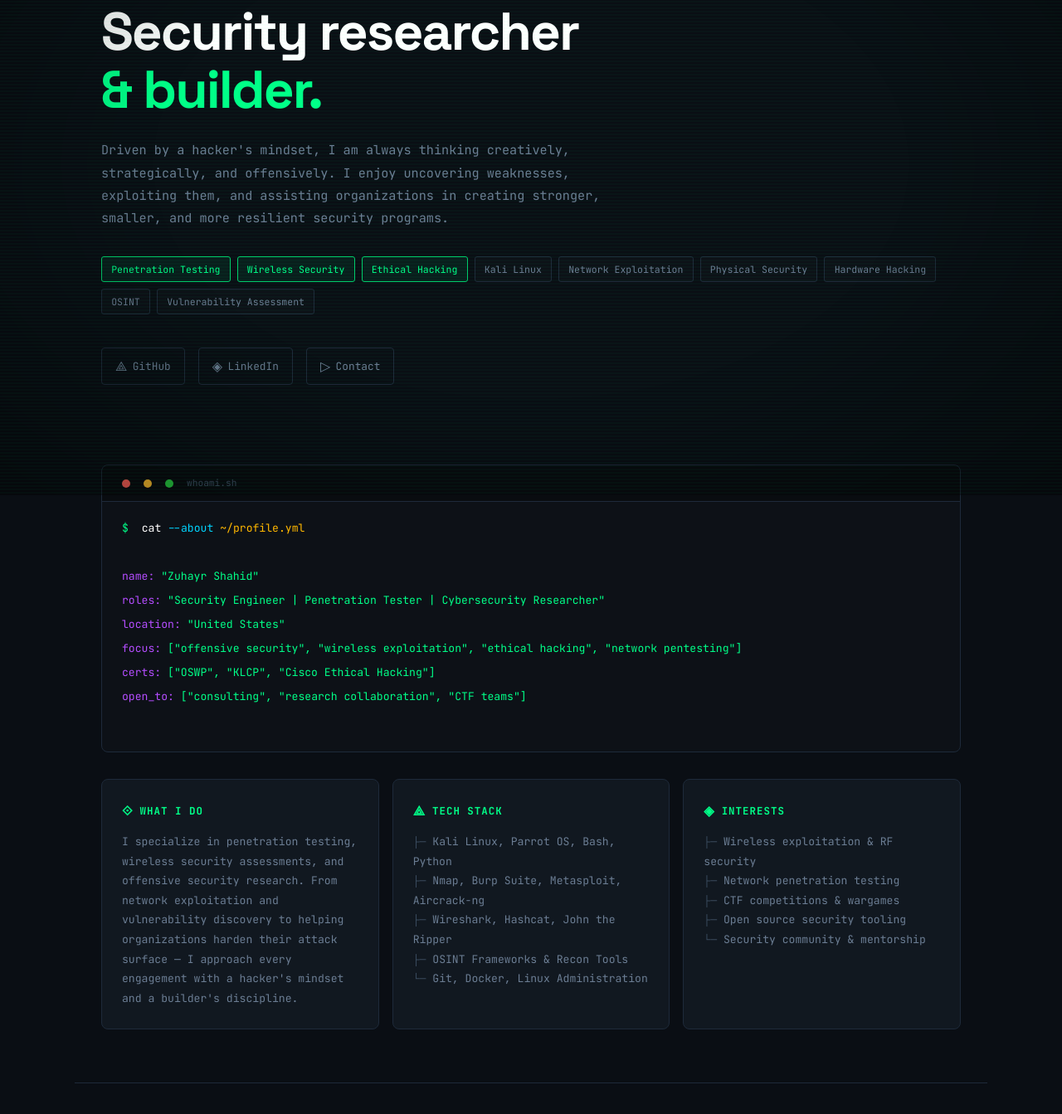
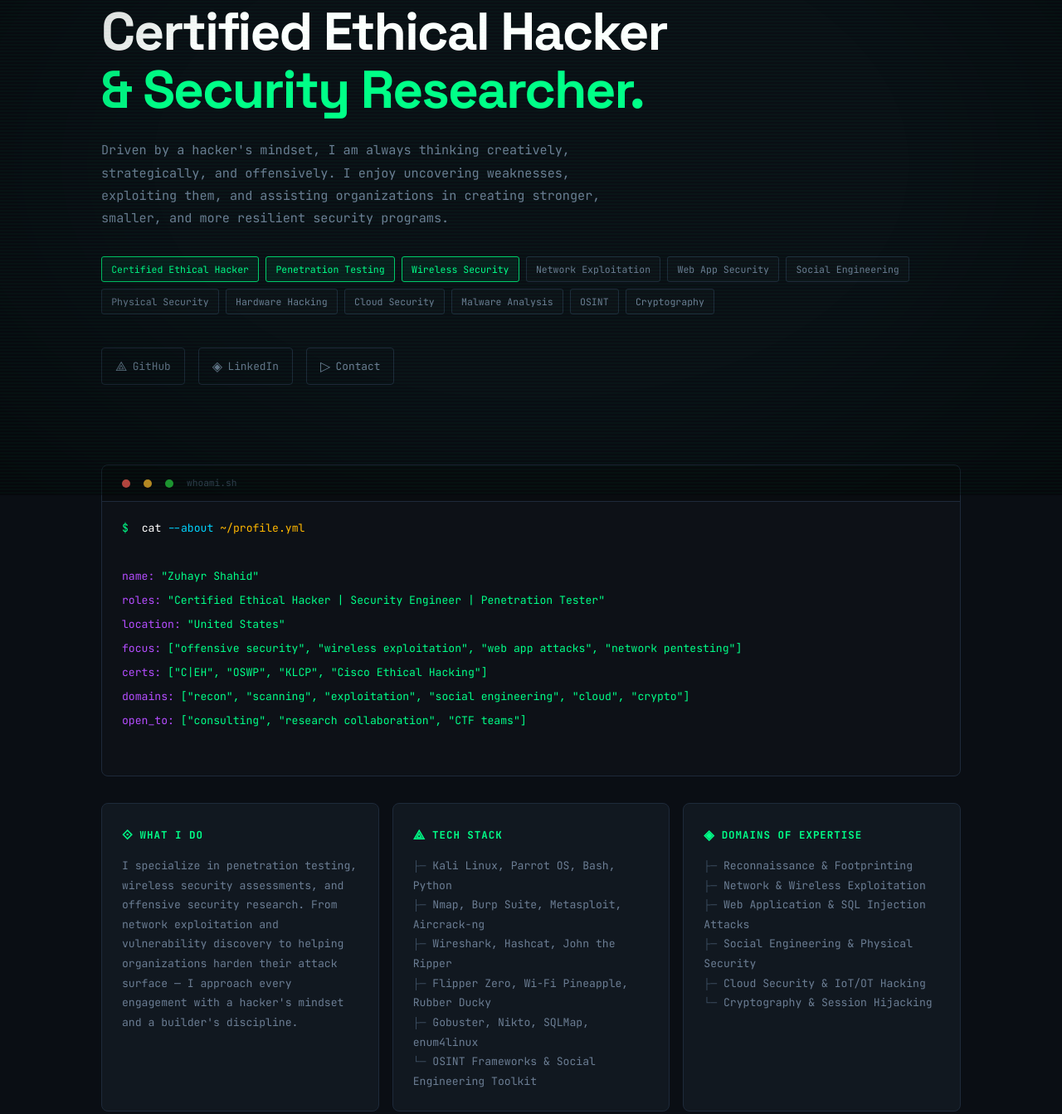
Before and after one commit to ZMsec-exe/ZuhayrShahid.github.io-, a plain HTML site: page index.html in a window 1280 px wide. Shown: the part 203-1546 px from the top of the page at 83% size. Drawn offline with Linux system fonts and the light colour scheme.

Commit message:
Update index.html

```diff
--- a/index.html
+++ b/index.html
@@ -3,7 +3,7 @@
 <head>
     <meta charset="UTF-8">
     <meta name="viewport" content="width=device-width, initial-scale=1.0">
-    <title>// Zuhayr Shahid — Cybersecurity Researcher</title>
+    <title>// Zuhayr Shahid — Certified Ethical Hacker &amp; Security Researcher</title>
     <link rel="preconnect" href="https://fonts.googleapis.com">
     <link href="https://fonts.googleapis.com/css2?family=JetBrains+Mono:wght@300;400;500;600;700&family=IBM+Plex+Mono:wght@300;400;500;600&family=Space+Grotesk:wght@400;500;600;700&display=swap" rel="stylesheet">
     <style>
@@ -834,22 +834,25 @@
                 Available for consulting &amp; collaboration
             </div>
 
-            <h1>Security researcher<br><span class="accent">&amp; builder.</span></h1>
+            <h1>Certified Ethical Hacker<br><span class="accent">& Security Researcher.</span></h1>
 
             <p class="hero-bio">
                 Driven by a hacker's mindset, I am always thinking creatively, strategically, and offensively. I enjoy uncovering weaknesses, exploiting them, and assisting organizations in creating stronger, smaller, and more resilient security programs.
             </p>
 
-            <div class="hero-tags">
+           <div class="hero-tags">
+                <span class="tag highlight">Certified Ethical Hacker</span>
                 <span class="tag highlight">Penetration Testing</span>
                 <span class="tag highlight">Wireless Security</span>
-                <span class="tag highlight">Ethical Hacking</span>
-                <span class="tag">Kali Linux</span>
                 <span class="tag">Network Exploitation</span>
+                <span class="tag">Web App Security</span>
+                <span class="tag">Social Engineering</span>
                 <span class="tag">Physical Security</span>
                 <span class="tag">Hardware Hacking</span>
+                <span class="tag">Cloud Security</span>
+                <span class="tag">Malware Analysis</span>
                 <span class="tag">OSINT</span>
-                <span class="tag">Vulnerability Assessment</span>
+                <span class="tag">Cryptography</span>
             </div>
 
             <div class="hero-links">
@@ -876,10 +879,11 @@
                 <div class="line"><span class="prompt-char">$</span> <span class="cmd">cat</span> <span class="flag">--about</span> <span class="string">~/profile.yml</span></div>
                 <div class="line">&nbsp;</div>
                 <div class="line"><span class="key">name:</span> <span class="val">"Zuhayr Shahid"</span></div>
-                <div class="line"><span class="key">roles:</span> <span class="val">"Security Engineer | Penetration Tester | Cybersecurity Researcher"</span></div>
+                <div class="line"><span class="key">roles:</span> <span class="val">"Certified Ethical Hacker | Security Engineer | Penetration Tester"</span></div>
                 <div class="line"><span class="key">location:</span> <span class="val">"United States"</span></div>
-                <div class="line"><span class="key">focus:</span> <span class="val">["offensive security", "wireless exploitation", "ethical hacking", "network pentesting"]</span></div>
-                <div class="line"><span class="key">certs:</span> <span class="val">["OSWP", "KLCP", "Cisco Ethical Hacking"]</span></div>
+                <div class="line"><span class="key">focus:</span> <span class="val">["offensive security", "wireless exploitation", "web app attacks", "network pentesting"]</span></div>
+                <div class="line"><span class="key">certs:</span> <span class="val">["C|EH", "OSWP", "KLCP", "Cisco Ethical Hacking"]</span></div>
+                <div class="line"><span class="key">domains:</span> <span class="val">["recon", "scanning", "exploitation", "social engineering", "cloud", "crypto"]</span></div>
                 <div class="line"><span class="key">open_to:</span> <span class="val">["consulting", "research collaboration", "CTF teams"]</span></div>
                 <div class="line">&nbsp;</div>
             </div>
@@ -896,18 +900,20 @@
                     <li>Kali Linux, Parrot OS, Bash, Python</li>
                     <li>Nmap, Burp Suite, Metasploit, Aircrack-ng</li>
                     <li>Wireshark, Hashcat, John the Ripper</li>
-                    <li>OSINT Frameworks &amp; Recon Tools</li>
-                    <li>Git, Docker, Linux Administration</li>
+                    <li>Flipper Zero, Wi-Fi Pineapple, Rubber Ducky</li>
+                    <li>Gobuster, Nikto, SQLMap, enum4linux</li>
+                    <li>OSINT Frameworks &amp; Social Engineering Toolkit</li>
                 </ul>
             </div>
             <div class="about-card">
-                <h3><span class="sym">◈</span> Interests</h3>
+                <h3><span class="sym">◈</span> Domains of Expertise</h3>
                 <ul>
-                    <li>Wireless exploitation &amp; RF security</li>
-                    <li>Network penetration testing</li>
-                    <li>CTF competitions &amp; wargames</li>
-                    <li>Open source security tooling</li>
-                    <li>Security community &amp; mentorship</li>
+                    <li>Reconnaissance &amp; Footprinting</li>
+                    <li>Network &amp; Wireless Exploitation</li>
+                    <li>Web Application &amp; SQL Injection Attacks</li>
+                    <li>Social Engineering &amp; Physical Security</li>
+                    <li>Cloud Security &amp; IoT/OT Hacking</li>
+                    <li>Cryptography &amp; Session Hijacking</li>
                 </ul>
             </div>
         </div>
@@ -1176,7 +1182,17 @@
             <p>Professional certifications and completed training programs.</p>
         </div>
 
-        <div class="certs-list">
+       <div class="certs-list">
+            <div class="cert-item" style="border-color: rgba(0, 255, 136, 0.3); background: linear-gradient(135deg, var(--bg-card), rgba(0, 255, 136, 0.03));">
+                <div class="cert-icon" style="background: rgba(0, 255, 136, 0.12); border-color: rgba(0, 255, 136, 0.3); font-size: 1.4rem;">🛡</div>
+                <div class="cert-info">
+                    <h3>C|EH — Certified Ethical Hacker</h3>
+                    <div class="issuer">EC-Council &nbsp;·&nbsp; <span style="color:var(--amber); font-size:0.7rem;">DoD 8140 Approved &nbsp;·&nbsp; ANSI/ISO 17024 Accredited</span></div>
+                    <div class="cert-date">Obtained: 2026 &nbsp;·&nbsp; Active</div>
+                    <p class="cert-desc">Industry-leading ethical hacking certification validating expertise across 20 security domains — including reconnaissance, scanning &amp; enumeration, vulnerability analysis, system hacking, malware analysis, sniffing, social engineering, denial-of-service, session hijacking, web server &amp; application attacks, SQL injection, wireless &amp; mobile hacking, IoT/OT security, cloud computing, and cryptography. Covers 550+ attack techniques and 4,000+ hacking tools with hands-on lab experience.</p>
+                </div>
+            </div>
+
             <div class="cert-item">
                 <div class="cert-icon">⛨</div>
                 <div class="cert-info">
```
